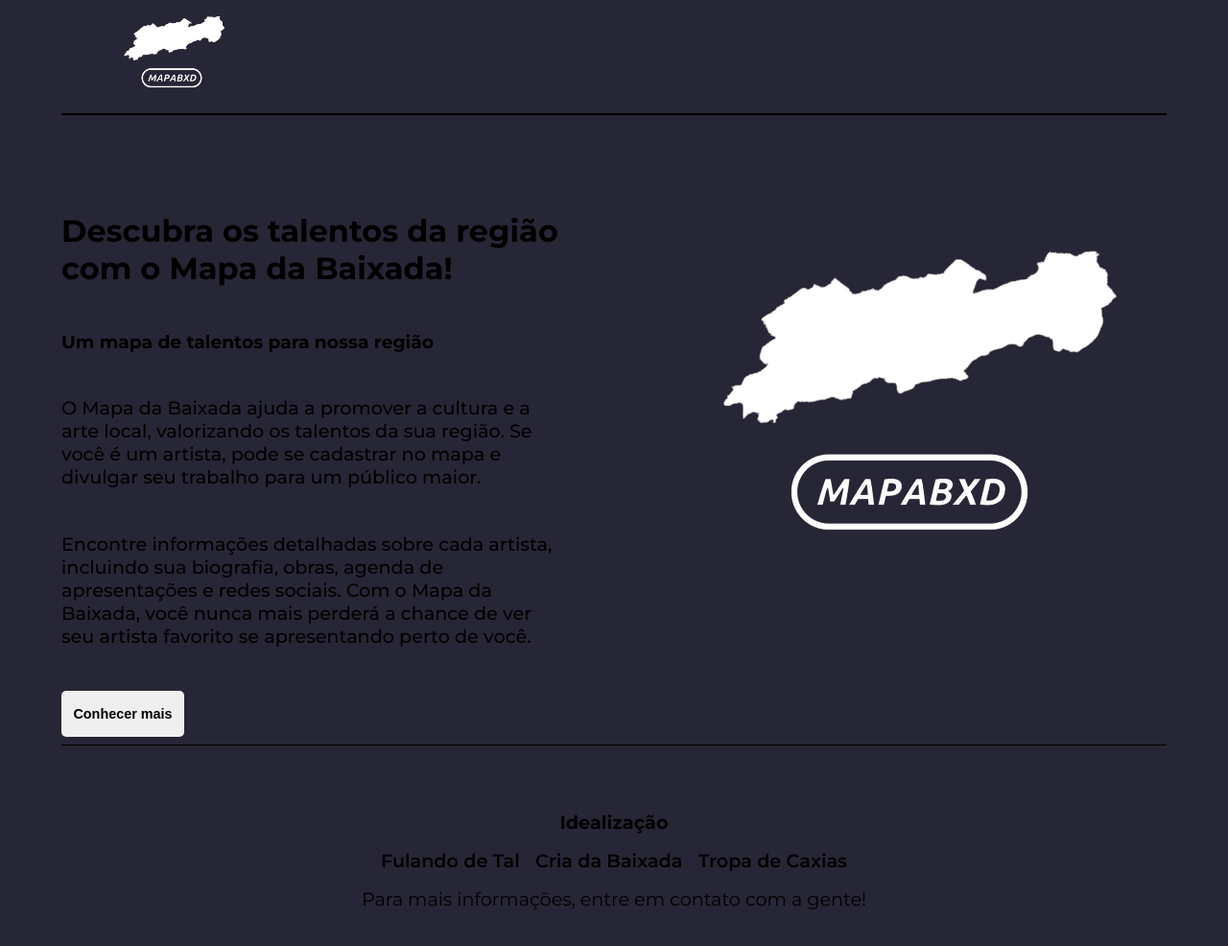
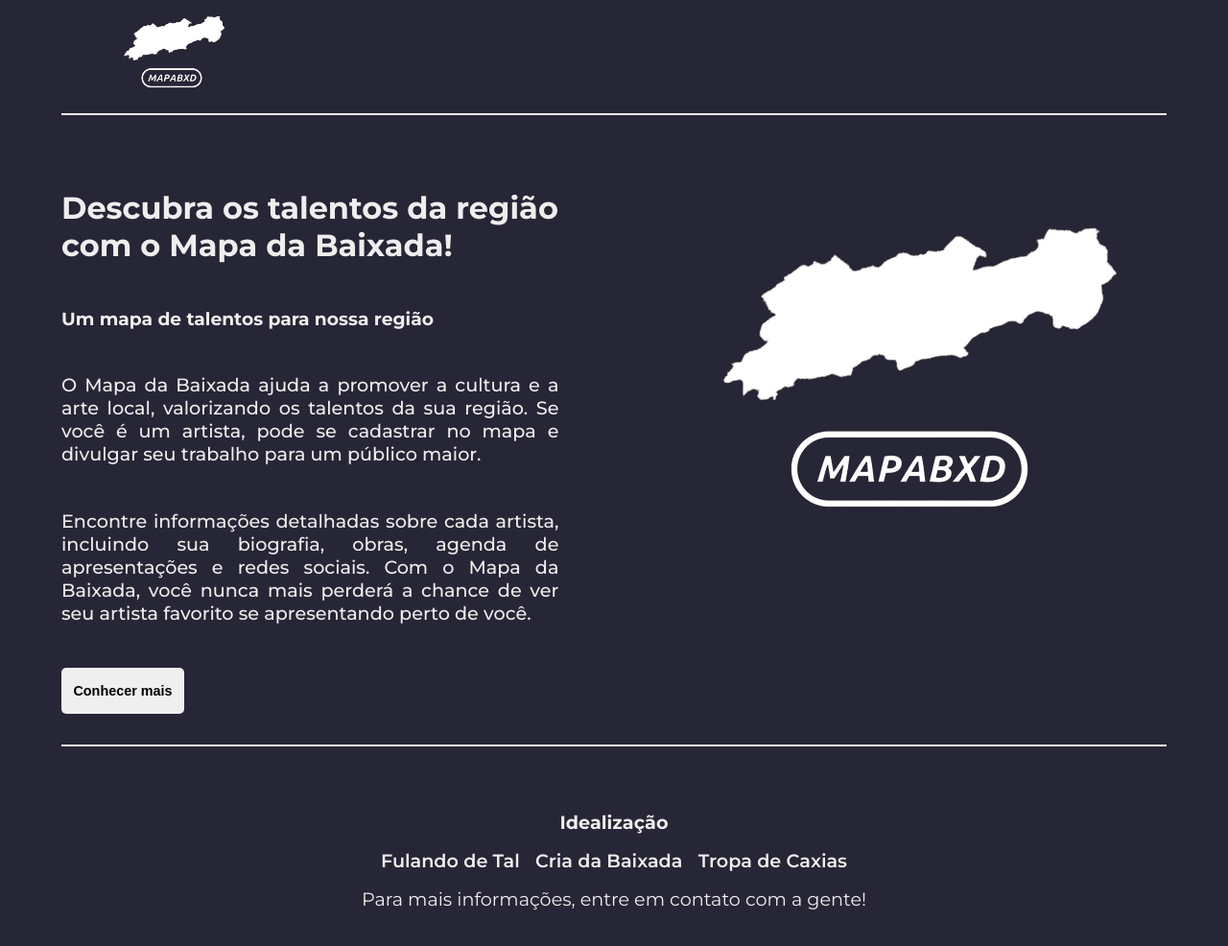
Before and after one commit to brendonrodri/MapaBXDTeste, a plain HTML site: page index.html in a window 1280 px wide. Shown: the whole page at 96% size. Drawn offline with Linux system fonts and the light colour scheme.

Commit message:
style: alterado a cor e a justificação dos textos

```diff
--- a/style.css
+++ b/style.css
@@ -7,6 +7,7 @@
 }
 body{
     background-color: #262636;
+    color: #eeeeee;
 }
 .header{
     display: flex;
@@ -51,6 +52,7 @@ body{
 .mapDescriptionSection{
     width: 45%;
     height: 68vh;
+    margin-bottom: 3rem;
 }
 
 .titleContainer{
@@ -71,6 +73,7 @@ body{
     font-family: 'Montserrat', sans-serif;
     font-size: 1.2rem;
     font-weight: 500;
+    text-align: justify;
 }
 
 .buttonDescription{
@@ -95,7 +98,7 @@ body{
     flex-direction: column;
     justify-content: center;
     align-items: center;
-    border-top: 1px solid black;
+    border-top: 2px solid ;
     margin: 3rem 4rem;
 }
 .footerTitle{
```
